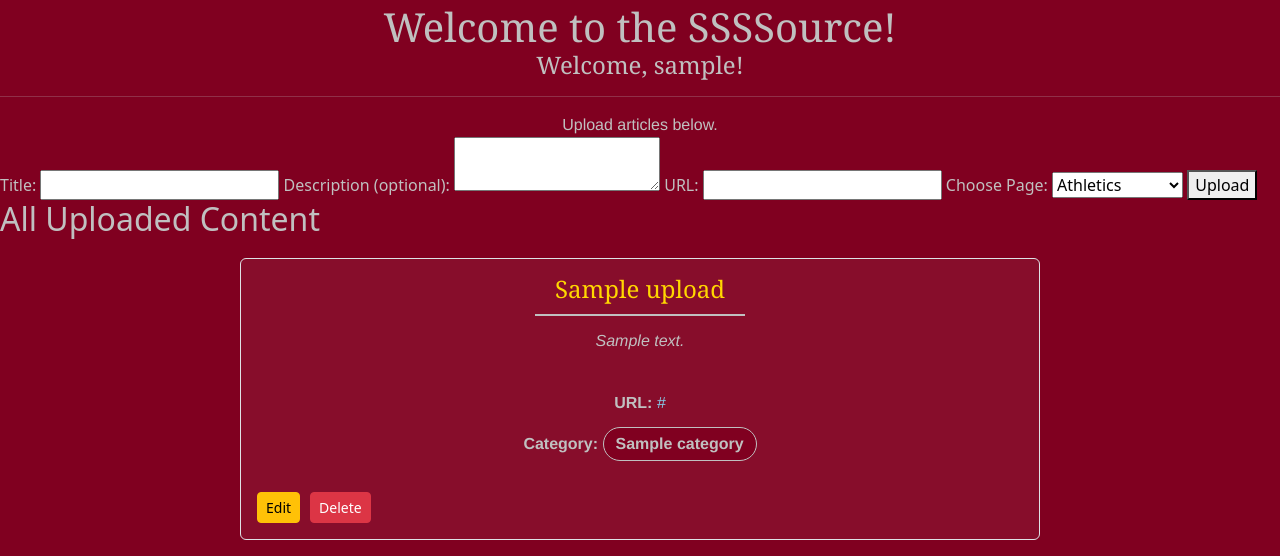
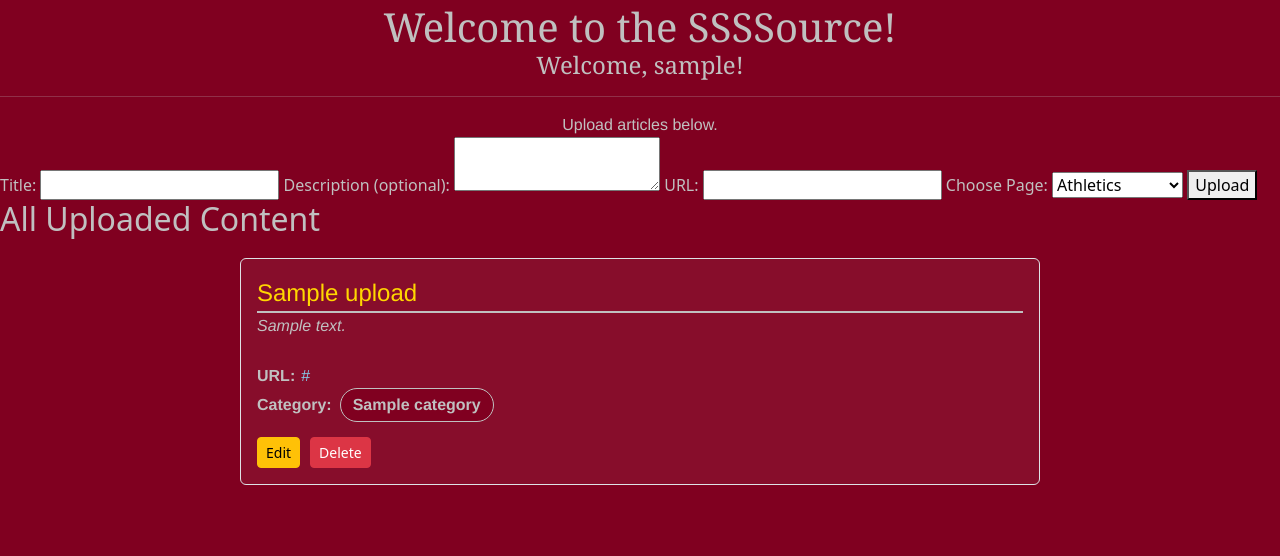
Before and after one commit to Demonhunter909/SSSSource, a Flask app: page /upload in a window 1280 px wide. Shown: the part 567-1123 px from the top of the page. After the commit the page ends 1052 px from the top, so only its background shows below. Run offline with Flask 3, Linux system fonts and the light colour scheme; the visitor is signed in with stand-in values (Sample User, id 1); a database or web service that is not in the repository returns one stand-in record (values such as "Sample title"); some libraries are stand-ins or nearby versions.

Commit message:
description alignment

```diff
--- a/styles.css
+++ b/styles.css
@@ -130,6 +130,11 @@ p {
     flex-direction: column;
 }
 
+.url-card p {
+    margin: 0;
+    padding: 0;
+}
+
 .url-card:hover {
     background-color: rgba(255, 255, 255, 0.1);
     box-shadow: 0 4px 12px rgba(0, 0, 0, 0.3);
@@ -142,6 +147,7 @@ p {
     margin-bottom: 12px;
     border-bottom: 2px solid silver;
     padding-bottom: 10px;
+    vertical-align: center;
 }
 
 .card-description {
@@ -151,19 +157,23 @@ p {
     line-height: 1.6;
     font-style: italic;
     min-height: 3.2rem;
-    display: block;
+    display: flex;
+    align-items: flex-start;
 }
 
 .card-url {
     color: silver;
     margin-bottom: 12px;
     word-break: break-all;
+    display: flex;
+    align-items: center;
 }
 
 .card-link {
     color: #87CEEB;
     text-decoration: none;
     transition: color 0.2s ease;
+    margin-left: 6px;
 }
 
 .card-link:hover {
@@ -174,6 +184,8 @@ p {
 .card-category {
     color: silver;
     margin-bottom: 16px;
+    display: flex;
+    align-items: center;
 }
 
 .category-badge {
@@ -184,6 +196,7 @@ p {
     border: 1px solid silver;
     font-weight: 600;
     display: inline-block;
+    margin-left: 8px;
 }
 
 .card-actions {
--- a/templates/home.html
+++ b/templates/home.html
@@ -97,8 +97,8 @@
 
         {% for item in uploads %}
             <div class="url-card mb-3 p-3 border rounded">
-                <h4 class="card-title">{{ item[2] }}</h4> <!-- title -->
-                <p class="card-description">{{ item[3] }}</p>   <!-- description -->
+                <p class="card-title">{{ item[2] }}</p>
+                <p class="card-description">{{ item[3] }}</p>
                 <p class="card-url">
                     <strong>URL:</strong>
                     <a href="{{ item[1] }}" target="_blank" class="card-link">{{ item[1] }}</a>
```
